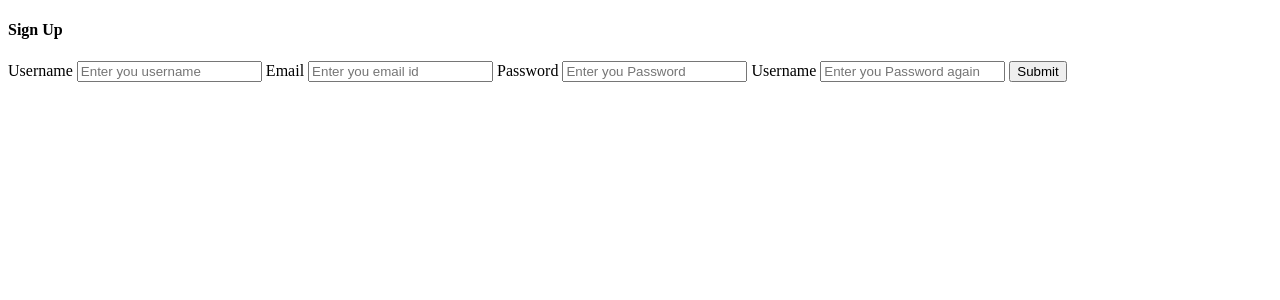
After one commit to Sreya-C/ITL-Project, a Django app: page /signuppage/ in a window 1280 px wide. The commit adds this page. Shown: the top 300 px of the page. Run offline with Django 4.2, Linux system fonts and the light colour scheme.

Commit message:
23-04-2024 2 pm

```diff
--- /dev/null
+++ b/RatingProject/ratingapp/templates/signup.html
@@ -0,0 +1,28 @@
+<!DOCTYPE html>
+<html lang="en">
+<head>
+    <meta charset="UTF-8">
+    <meta name="viewport" content="width=device-width, initial-scale=1.0">
+    <title>Sign Up</title>
+</head>
+<body>
+    <form action="" method = 'post'>
+        {% csrf_token %}
+        <h4>Sign Up</h4>
+        <label for="">Username</label>
+        <input type="text" placeholder="Enter you username" name = "username" required>
+
+        <label for="">Email</label>
+        <input type="email" placeholder="Enter you email id" name = "email" required>
+
+        <label for="">Password</label>
+        <input type="password" placeholder="Enter you Password" name = "password1" required>
+
+        <label for="">Username</label>
+        <input type="password" placeholder="Enter you Password again" name = "password2" required>
+
+        <button type="submit">Submit</button>
+
+    </form>
+</body>
+</html>
--- a/RatingProject/ratingapp/urls.py
+++ b/RatingProject/ratingapp/urls.py
@@ -6,4 +6,6 @@ urlpatterns = [
     path('save_rating/', views.save_rating, name='save_rating'),
     path('sort_table/', views.sort_table, name='sort_table'),
     path('add_sentence/', views.add_sentence, name='add_sentence'),
+    path('signuppage/', views.signupfunction),
+    path('loginpage/', views.loginfunction),
 ]
--- a/RatingProject/ratingapp/views.py
+++ b/RatingProject/ratingapp/views.py
@@ -1,6 +1,7 @@
 from django.shortcuts import render, redirect
 from django.http import HttpResponseRedirect
 from .models import Sentence, SentenceForm
+from django.contrib.auth.models import User, auth
 
 def index(request):
     sentences = Sentence.objects.all()
@@ -45,3 +46,56 @@ def add_sentence(request):
             form.save()  # Save the form
             return redirect('/')  # Redirect to the index page
     return render(request, 'add_sentence.html', {'form': form})
+
+
+from django.shortcuts import render, redirect
+from django.contrib.auth.models import User, auth
+
+# Your other views...
+
+def signupfunction(request):
+    if request.method == 'POST':
+        username = request.POST['username']
+        email = request.POST['email']
+        password1 = request.POST['password1']
+        password2 = request.POST['password2']
+
+        if password1 == password2:
+            # Check if username already exists
+            if User.objects.filter(username=username).exists():
+                return render(request, 'signup.html', {'error': 'Username already exists'})
+
+            # Create user if username is unique and passwords match
+            user = User.objects.create_user(username=username, email=email, password=password1)
+            user.save()
+            return redirect('/loginpage/')  # Redirect to login page
+        else:
+            # Handle password mismatch error
+            return render(request, 'signup.html', {'error': 'Passwords do not match'})
+
+    # If request method is not POST, render the signup form
+    return render(request, 'signup.html')
+
+def loginfunction(request):
+    if request.method == 'POST':
+        username = request.POST['username']
+        password = request.POST['password']
+
+        # Authenticate user
+        user = auth.authenticate(username=username, password=password)
+
+        if user is not None:
+            auth.login(request, user)
+            return redirect('index')  # Redirect to index page after successful login
+        else:
+            # Handle invalid login credentials
+            return render(request, 'login.html', {'error': 'Invalid username or password'})
+
+    # If request method is not POST, render the login form
+    return render(request, 'login.html')
+
+
+# admin user:
+# username: adminuser
+# password: adminuser
+# email: adminuser@gmail.com
```
Also changed, not shown: RatingProject/ratingapp/templates/login.html (+21 -17 lines), RatingProject/ratingapp/templates/register.html (deleted, +0 -22 lines), RatingProject/db.sqlite3.
